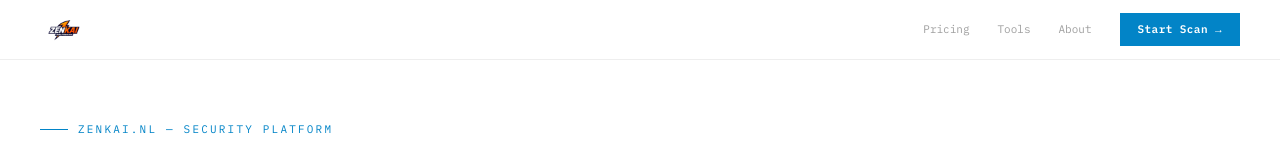
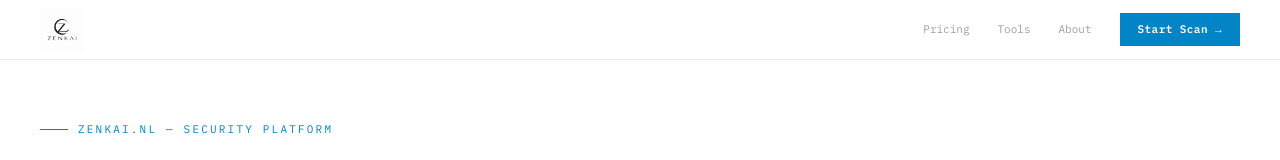
Before and after one commit to joshuapole99/zenkai, a Next.js app in the folder apps/web/: page / in a window 1280 px wide. Shown: the top 160 px of the page. Built offline with nearby package versions, Linux system fonts and the light colour scheme.

Commit message:
fix: replace placeholder logo with real Zenkai logo (nav + footer)

```diff
--- a/apps/web/app/page.tsx
+++ b/apps/web/app/page.tsx
@@ -329,8 +329,8 @@ export default function HubHome() {
           background: "rgba(255,255,255,0.94)", backdropFilter: "blur(20px)",
           borderBottom: "1px solid rgba(15,14,14,0.07)",
         }}>
-          <div style={{ display: "flex", alignItems: "center", gap: "10px" }}>
-            <img src="/logo.png" alt="Zenkai" style={{ height: "28px", width: "auto", display: "block" }} />
+          <div style={{ display: "flex", alignItems: "center" }}>
+            <img src="/zenkai-logo.jpg" alt="Zenkai" style={{ height: "44px", width: "auto", display: "block" }} />
           </div>
 
           <div className="nav-links" style={{ display: "flex", gap: "28px", alignItems: "center" }}>
@@ -858,9 +858,7 @@ export default function HubHome() {
             }}
           >
             <div style={{ display: "flex", alignItems: "center", gap: "14px" }}>
-              <span style={{ fontFamily: "'Fraunces',Georgia,serif", fontWeight: 700, fontStyle: "italic", fontSize: "19px", letterSpacing: "-0.03em", color: "#F5F3EC" }}>
-                Zenkai
-              </span>
+              <img src="/zenkai-logo.jpg" alt="Zenkai" style={{ height: "36px", width: "auto", display: "block", filter: "invert(1)" }} />
               <span style={{ fontFamily: "'IBM Plex Mono',monospace", fontSize: "11px", color: "rgba(245,243,236,0.18)" }}>
                 © 2026
               </span>
```
Also changed, not shown: apps/web/public/zenkai-logo.jpg (added).
